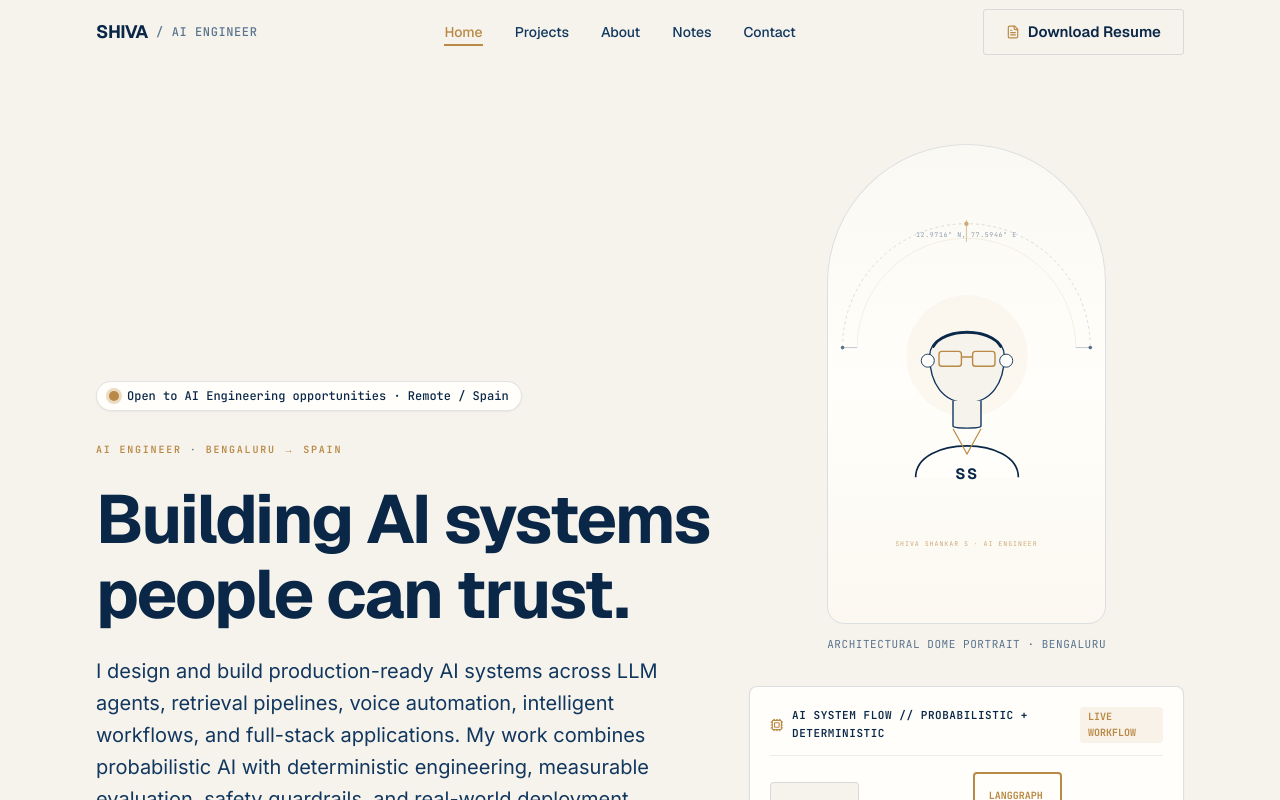
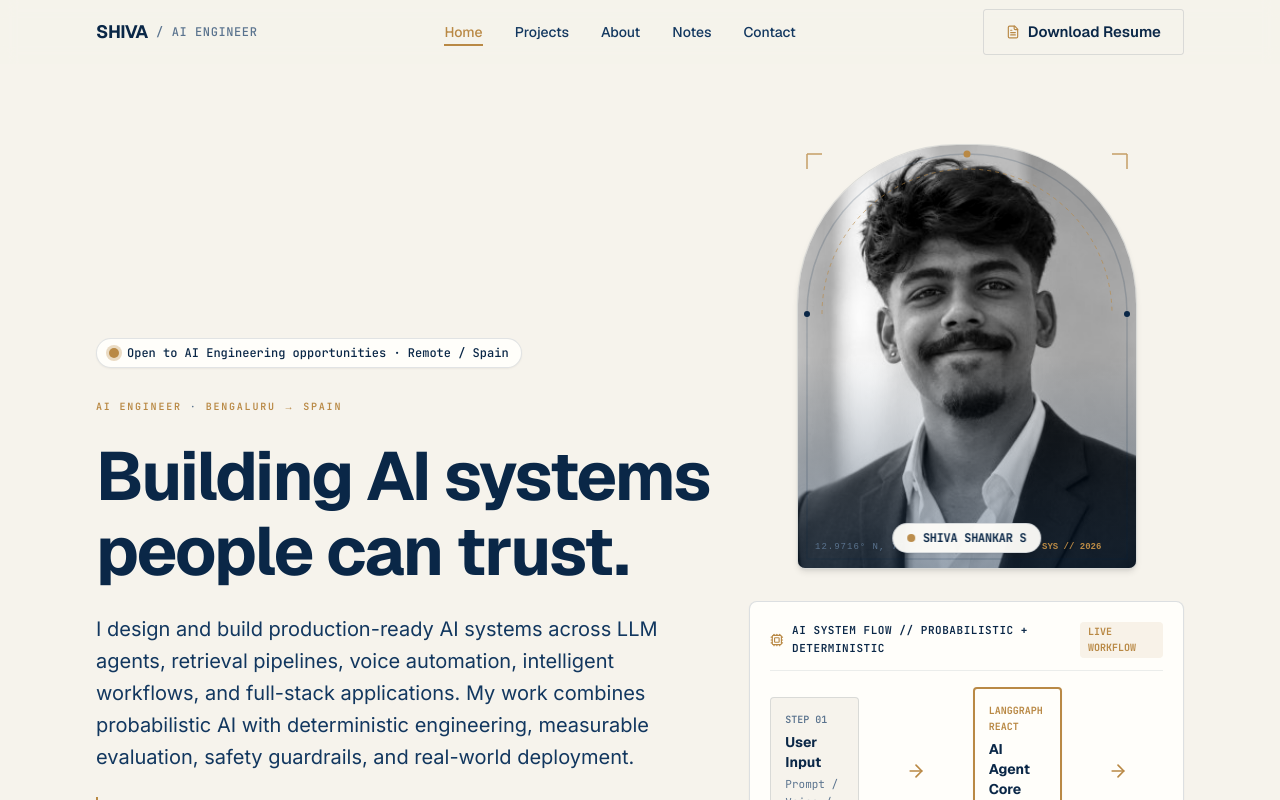
Before and after one commit to Shiva7147/ShivaShankar-S, a Next.js app: page / in a window 1280 px wide. Shown: the top 800 px of the page. Built offline with nearby package versions, Linux system fonts and the light colour scheme.

Commit message:
Update-Kristu-Jayanti-and-portrait

```diff
--- a/components/svg/HeroDomePortrait.tsx
+++ b/components/svg/HeroDomePortrait.tsx
@@ -1,138 +1,83 @@
 "use client";
 
 import React from "react";
+import Image from "next/image";
 
 export function HeroDomePortrait() {
   return (
-    <div className="relative group flex flex-col items-center">
-      {/* Architectural Dome Container */}
+    <div className="relative w-full max-w-[340px] aspect-[4/5] mx-auto group">
+      {/* Outer SVG Architectural Orbit & Coordinate Framing */}
+      <svg
+        viewBox="0 0 340 425"
+        className="absolute inset-0 w-full h-full pointer-events-none z-20"
+        fill="none"
+        xmlns="http://www.w3.org/2000/svg"
+      >
+        {/* Outer Architectural Hairline Border */}
+        <path
+          d="M10 170 C10 80, 80 10, 170 10 C260 10, 330 80, 330 170 L330 415 L10 415 Z"
+          stroke="rgba(10, 39, 71, 0.16)"
+          strokeWidth="1.5"
+          fill="none"
+        />
+
+        {/* Orbit Arc */}
+        <path
+          d="M 25 170 A 145 145 0 0 1 315 170"
+          stroke="#B98945"
+          strokeWidth="1"
+          strokeDasharray="4 4"
+          className="opacity-60"
+        />
+
+        {/* Corner Coordinate Ticks */}
+        <g stroke="#B98945" strokeWidth="1.5" className="opacity-80">
+          <line x1="10" y1="10" x2="25" y2="10" />
+          <line x1="10" y1="10" x2="10" y2="25" />
+          <line x1="330" y1="10" x2="315" y2="10" />
+          <line x1="330" y1="10" x2="330" y2="25" />
+        </g>
+
+        {/* Coordinate Text */}
+        <text x="18" y="405" fill="#5A738E" fontSize="9" fontFamily="monospace" letterSpacing="1">
+          12.9716° N, 77.5946° E
+        </text>
+        <text x="245" y="405" fill="#B98945" fontSize="9" fontFamily="monospace" fontWeight="bold">
+          SYS // 2026
+        </text>
+
+        {/* Pulse Brass Nodes */}
+        <circle cx="170" cy="10" r="3.5" fill="#B98945" />
+        <circle cx="10" cy="170" r="3" fill="#0A2747" />
+        <circle cx="330" cy="170" r="3" fill="#0A2747" />
+      </svg>
+
+      {/* Dome Container Masking Image */}
       <div
-        className="relative overflow-hidden bg-[#FFFEFA] border-[1.5px] border-[rgba(10,39,71,0.14)] transition-all duration-500 ease-out group-hover:border-[#B98945] group-hover:shadow-[0_12px_40px_rgba(185,137,69,0.12)] flex items-center justify-center"
+        className="w-full h-full relative overflow-hidden bg-[#F6F3EC] border border-[rgba(10,39,71,0.12)] shadow-md transition-all duration-500 group-hover:border-[#B98945] group-hover:shadow-xl"
         style={{
-          width: "100%",
-          maxWidth: "380px",
-          height: "480px",
-          borderRadius: "190px 190px 24px 24px"
+          borderRadius: "160px 160px 8px 8px"
         }}
       >
-        {/* Subtle Architectural Orbit Lines & Coordinate Ticks (SVG Overlay) */}
-        <svg
-          className="absolute inset-0 w-full h-full pointer-events-none z-10 opacity-70 transition-opacity duration-300 group-hover:opacity-100"
-          viewBox="0 0 380 480"
-          fill="none"
-          xmlns="http://www.w3.org/2000/svg"
-          aria-hidden="true"
-        >
-          {/* Top Arch Orbit Line */}
-          <path
-            d="M 20 190 A 170 170 0 0 1 360 190"
-            stroke="#12375F"
-            strokeWidth="0.75"
-            strokeDasharray="4 4"
-            opacity="0.4"
-          />
+        <Image
+          src="/images/shiva-headshot.jpg"
+          alt="Shiva Shankar S — AI Engineer"
+          fill
+          priority
+          sizes="(max-width: 768px) 100vw, 340px"
+          className="object-cover object-center filter grayscale contrast-[1.05] group-hover:grayscale-0 group-hover:scale-105 transition-all duration-700 ease-out"
+        />
 
-          {/* Secondary Inner Arch */}
-          <path
-            d="M 40 190 A 150 150 0 0 1 340 190"
-            stroke="#B98945"
-            strokeWidth="0.75"
-            opacity="0.3"
-          />
-
-          {/* Coordinate Crosshairs & Ticks */}
-          <line x1="190" y1="15" x2="190" y2="45" stroke="#B98945" strokeWidth="1" />
-          <line x1="20" y1="190" x2="40" y2="190" stroke="#12375F" strokeWidth="1" opacity="0.5" />
-          <line x1="340" y1="190" x2="360" y2="190" stroke="#12375F" strokeWidth="1" opacity="0.5" />
-
-          {/* Brass Nodes */}
-          <circle cx="190" cy="20" r="3" fill="#B98945" />
-          <circle cx="20" cy="190" r="2.5" fill="#12375F" />
-          <circle cx="360" cy="190" r="2.5" fill="#12375F" />
-
-          {/* Technical Metadata Ticks */}
-          <text x="190" y="38" textAnchor="middle" fill="#5A738E" fontSize="9" fontFamily="JetBrains Mono" letterSpacing="0.1em">
-            12.9716° N, 77.5946° E
-          </text>
-          <text x="190" y="462" textAnchor="middle" fill="#B98945" fontSize="9" fontFamily="JetBrains Mono" letterSpacing="0.15em">
-            SHIVA SHANKAR S · AI ENGINEER
-          </text>
-        </svg>
-
-        {/* Abstract Architectural Monogram & Silhouette Portrait Placeholder */}
-        <div className="relative w-full h-full flex flex-col items-center justify-center p-8 text-center transition-transform duration-500 ease-out group-hover:scale-[1.04]">
-          {/* Subtle background gradient fill */}
-          <div className="absolute inset-0 bg-gradient-to-b from-[#F6F3EC]/50 via-transparent to-[#B98945]/5" />
-
-          {/* Headshot SVG Illustration */}
-          <div className="relative z-0 my-auto flex flex-col items-center">
-            <svg
-              className="w-48 h-56 text-[#0A2747]"
-              viewBox="0 0 200 240"
-              fill="none"
-              xmlns="http://www.w3.org/2000/svg"
-              aria-label="Portrait illustration placeholder for Shiva Shankar S"
-            >
-              <title>Shiva Shankar S — Architectural Portrait Placeholder</title>
-              <desc>Abstract minimal vector portrait placeholder with technical grid lines and brass monogram.</desc>
-              {/* Outer Glow Halo */}
-              <circle cx="100" cy="90" r="65" fill="#B98945" fillOpacity="0.05" />
-
-              {/* Head Outline */}
-              <path
-                d="M 60 90 C 60 55 140 55 140 90 C 140 120 125 140 100 140 C 75 140 60 120 60 90 Z"
-                fill="#F6F3EC"
-                stroke="#12375F"
-                strokeWidth="1.5"
-              />
-
-              {/* Ears */}
-              <circle cx="58" cy="95" r="7" fill="#FFFEFA" stroke="#12375F" strokeWidth="1" />
-              <circle cx="142" cy="95" r="7" fill="#FFFEFA" stroke="#12375F" strokeWidth="1" />
-
-              {/* Hairline / Glasses / Refined Minimal Silhouette Features */}
-              <path
-                d="M 64 80 C 75 60 125 60 136 80"
-                stroke="#0A2747"
-                strokeWidth="2.5"
-                strokeLinecap="round"
-              />
-
-              {/* Glasses Frame */}
-              <rect x="70" y="85" width="24" height="16" rx="3" stroke="#B98945" strokeWidth="1.5" fill="none" />
-              <rect x="106" y="85" width="24" height="16" rx="3" stroke="#B98945" strokeWidth="1.5" fill="none" />
-              <line x1="94" y1="91" x2="106" y2="91" stroke="#B98945" strokeWidth="1.5" />
-
-              {/* Neck & Shoulders */}
-              <path d="M 85 138 L 85 165 C 85 168 115 168 115 165 L 115 138" fill="#F6F3EC" stroke="#12375F" strokeWidth="1.5" />
-              <path
-                d="M 45 220 C 45 175 155 175 155 220"
-                fill="#FFFEFA"
-                stroke="#0A2747"
-                strokeWidth="1.75"
-              />
-
-              {/* Collar detail */}
-              <path d="M 85 168 L 100 195 L 115 168" stroke="#B98945" strokeWidth="1.25" fill="none" />
-
-              {/* Monogram Overlay */}
-              <text x="100" y="222" textAnchor="middle" fill="#0A2747" fontWeight="700" fontSize="16" fontFamily="Geist, sans-serif" letterSpacing="0.1em">
-                SS
-              </text>
-            </svg>
-          </div>
-        </div>
+        {/* Subtle Gradient Overlay */}
+        <div className="absolute inset-0 bg-gradient-to-t from-[#0A2747]/40 via-transparent to-transparent pointer-events-none" />
       </div>
 
-      {/* Clear Code Comment instruction for headshot swap */}
-      {/*
-        DEVELOPER INSTRUCTION:
-        To replace this portrait placeholder with Shiva's final professional headshot image:
-        1. Place your headshot file at `/public/images/shiva-headshot.jpg` or `.webp`.
-        2. Replace the `<div className="relative w-full h-full ...">` above with an `<Image src="/images/shiva-headshot.jpg" fill className="object-cover rounded-[190px_190px_24px_24px]" alt="Shiva Shankar S — AI Engineer" priority />`.
-      */}
-      <div className="mt-3 text-[11px] font-mono text-[#5A738E] tracking-wider text-center">
-        ARCHITECTURAL DOME PORTRAIT · BENGALURU
+      {/* Bottom Name Tag Badge */}
+      <div className="absolute bottom-4 left-1/2 -translate-x-1/2 z-30 bg-[#FFFEFA]/95 backdrop-blur-md border border-[rgba(10,39,71,0.14)] px-3.5 py-1.5 rounded-full shadow-xs flex items-center gap-2">
+        <span className="w-2 h-2 rounded-full bg-[#B98945] animate-pulse" />
+        <span className="font-mono text-xs font-bold text-[#0A2747] tracking-tight">
+          SHIVA SHANKAR S
+        </span>
       </div>
     </div>
   );
--- a/data/timeline.ts
+++ b/data/timeline.ts
@@ -10,7 +10,7 @@ export const timelineData: TimelineEntry[] = [
   {
     year: "2022 – 2025",
     title: "Bachelor of Computer Applications (BCA)",
-    subtitle: "Christ University, Bengaluru",
+    subtitle: "Kristu Jayanti (Deemed to be University), Bengaluru",
     description: "Completed undergraduate degree in computer applications. Built practical experience in software development, web engineering, databases, and big data analytics coursework (Hadoop, MapReduce, NoSQL, Hive, Pig)."
   },
   {
```
Also changed, not shown: public/images/shiva-headshot.jpg (added).
